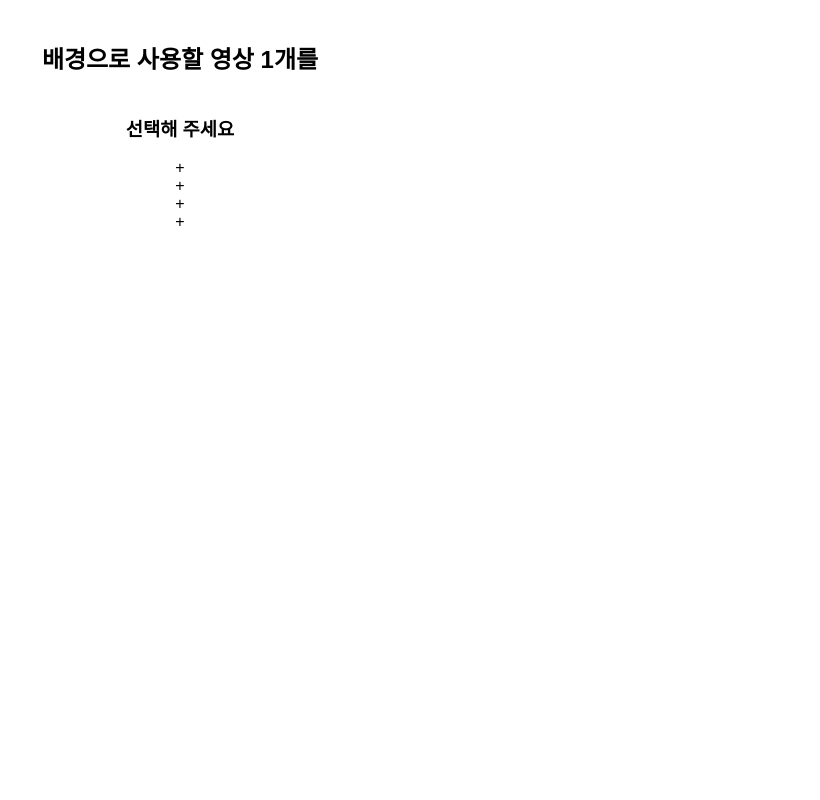
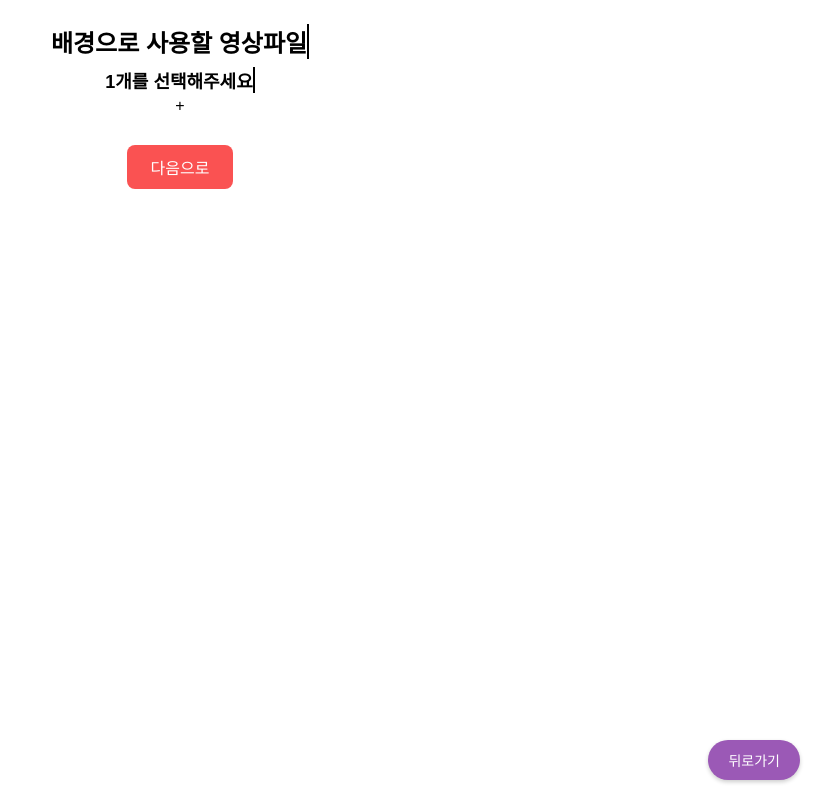
Before and after one commit to xeon-243859/ppongtok-app, a React (Vite) app: page /video/select in a window 1280 px wide. Shown: the whole page, without its empty margins (460-1280 px from the left). Built offline with nearby package versions, Linux system fonts and the light colour scheme.

Commit message:
Fix: 영상 선택 화면을 이미지 선택 구조와 동일하게 재구성 및 UI 개선

```diff
--- a/src/pages/VideoSelectPage.jsx
+++ b/src/pages/VideoSelectPage.jsx
@@ -6,34 +6,46 @@ import "./VideoSelectPage.css";
 const VideoSelectPage = () => {
   const navigate = useNavigate();
 
-  const handleClick = (slotName) => {
-    localStorage.setItem("selected-slot", slotName);
+  const selected = localStorage.getItem("video-0");
+
+  const handleSelect = () => {
+    localStorage.setItem("selected-slot", "video-0");
     navigate("/video/theme");
   };
 
-  const getSlotContent = (slotName) => {
-    const videoSrc = localStorage.getItem(slotName);
-    return videoSrc ? (
-      <video src={videoSrc} controls className="slot-video" />
-    ) : (
-      <div className="empty-slot">+</div>
-    );
+  const handleRemove = () => {
+    localStorage.removeItem("video-0");
+    navigate(0); // 페이지 새로고침
+  };
+
+  const handleNext = () => {
+    if (!selected) {
+      alert("영상을 선택해주세요");
+      return;
+    }
+    navigate("/music/select");
   };
 
   return (
     <div className="video-select-container">
-      <h2 className="typing-text">배경으로 사용할 영상 1개를</h2>
-      <h3>선택해 주세요</h3>
-      <div className="slot-grid">
-        {["video-0", "video-1", "video-2", "video-3"].map((slot) => (
-          <div
-            key={slot}
-            className="video-slot"
-            onClick={() => handleClick(slot)}
-          >
-            {getSlotContent(slot)}
+      <h2 className="video-title">배경으로 사용할 영상파일</h2>
+      <h3 className="video-subtitle">1개를 선택해주세요</h3>
+
+      <div className="video-box">
+        {selected ? (
+          <div className="selected-video-box">
+            <video src={selected} controls className="video-preview" />
+            <div className="overlay-text">moving file</div>
+            <button className="remove-button" onClick={handleRemove}>X</button>
           </div>
-        ))}
+        ) : (
+          <div className="empty-video-box" onClick={handleSelect}>+</div>
+        )}
+      </div>
+
+      <div className="video-button-group">
+        <button className="back-button" onClick={() => navigate("/style/select")}>뒤로가기</button>
+        <button className="next-button" onClick={handleNext}>다음으로</button>
       </div>
     </div>
   );
--- a/src/pages/VideoThemePage.jsx
+++ b/src/pages/VideoThemePage.jsx
@@ -5,7 +5,7 @@ import "./VideoThemePage.css";
 
 const videos = [
   { src: "/videos/flower.mp4", label: "따뜻한" },
-  { src: "/videos/river.mp4", label: "청량한" },
+  { src: "/videos/river.mp4", label: "낭만적인" },
   { src: "/videos/sky.mp4", label: "감성적인" },
   { src: "/videos/sunset.mp4", label: "화려한" },
 ];
```
